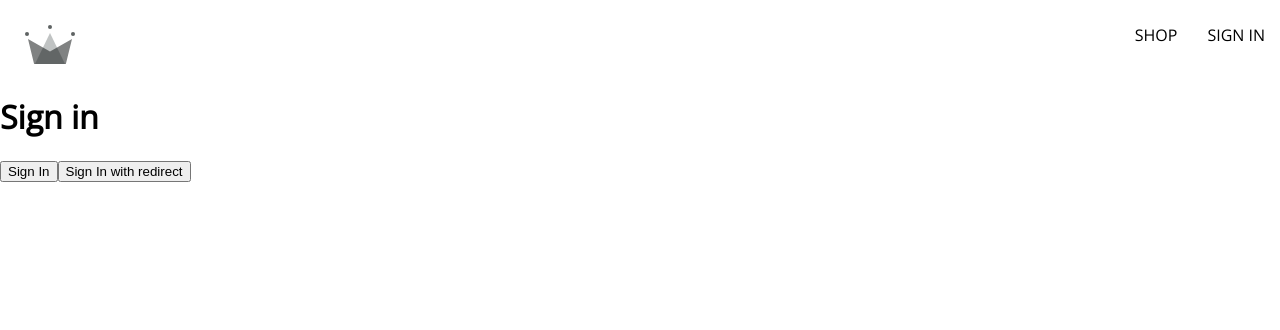
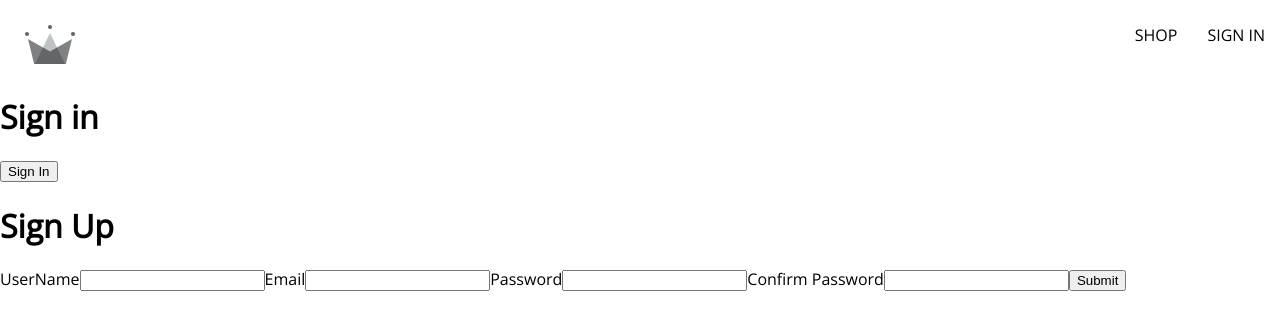
Before and after one commit to AnasBaqai/style-scape, a React (Create React App) app: page /sign-in in a window 1280 px wide. Shown: the top 330 px of the page. Built offline with nearby package versions, Linux system fonts and the light colour scheme.

Commit message:
customEmail user setup

```diff
--- /dev/null
+++ b/src/Components/SignUp-Form/SignUpForm.Component.jsx
@@ -0,0 +1,48 @@
+import { useState } from "react"
+
+import { createAuthUserWithEmailandPassword,createUserDocument } from "../../utils/FireBase/firebase.utils";
+
+const defaultFormFields= {
+    displayName: "",
+    email: "",
+    password: "",
+    confirmPassword: "",
+}
+
+const SignUpForm = () => {
+    const [formFields,setFormFields]= useState(defaultFormFields);
+    const {displayName,email,password,confirmPassword}= formFields;
+
+
+    const onChangeHandler= (event)=>{
+        const {name,value}= event.target;
+        setFormFields({...formFields,[name]:value});
+    }
+    const onSubmitHandler = async(event)=>{
+        event.preventDefault();
+        if(password === confirmPassword){
+            const {user} = await createAuthUserWithEmailandPassword(email,password);
+            const userDocRef = createUserDocument(user);
+        }
+    }
+    return (
+        <div>
+            <h1>Sign Up</h1>
+            <form onSubmit={onSubmitHandler}>
+                <label>UserName</label>
+                <input type="text" required name="displayName" value={displayName} onChange={onChangeHandler} />
+                <label>Email</label>
+                <input type="Email" required name="email" value={email}  onChange={onChangeHandler}/>
+                <label>Password</label>
+                <input type="password" required name="password" value={password} onChange={onChangeHandler} />
+                <label>Confirm Password</label>
+                <input type="password" required name="confirmPassword" value={confirmPassword} onChange={onChangeHandler} />
+                <button>Submit</button>
+            </form>
+
+        </div>
+    )
+}
+
+
+export default SignUpForm
--- a/src/Components/sign-in/Sign-in.jsx
+++ b/src/Components/sign-in/Sign-in.jsx
@@ -1,19 +1,6 @@
-import { useEffect } from "react"
-import { signInWithGooglePopUp, createUserDocument, signInWithGoogleRedirect, auth } from "../../utils/FireBase/firebase.utils"
-
-import { getRedirectResult } from "firebase/auth"
-
+import { signInWithGooglePopUp, createUserDocument } from "../../utils/FireBase/firebase.utils"
+import SignUpForm from "../SignUp-Form/SignUpForm.Component"
 const Signin = () => {
-
-    useEffect(() => {
-        const getRes = async () => {
-            const response = await getRedirectResult(auth);
-            if (response) {
-                const userDocRef = createUserDocument(response.user);
-            }
-        }
-        getRes();
-        }, [])
     const signInHandler = async () => {
         try {
             const { user } = await signInWithGooglePopUp()
@@ -27,7 +14,7 @@ const Signin = () => {
         <div>
             <h1>Sign in</h1>
             <button onClick={signInHandler} >Sign In</button>
-            <button onClick={signInWithGoogleRedirect} >Sign In with redirect</button>
+            <SignUpForm/>
         </div>
     )
 }
--- a/src/utils/FireBase/firebase.utils.js
+++ b/src/utils/FireBase/firebase.utils.js
@@ -1,6 +1,6 @@
 // Import the functions you need from the SDKs you need
 import { initializeApp } from "firebase/app";
-import { getAuth, signInWithRedirect, signInWithPopup, GoogleAuthProvider } from "firebase/auth";
+import { getAuth, signInWithRedirect, signInWithPopup, GoogleAuthProvider,createUserWithEmailAndPassword } from "firebase/auth";
 import { getFirestore, doc, getDoc, setDoc } from "firebase/firestore"
 // TODO: Add SDKs for Firebase products that you want to use
 // https://firebase.google.com/docs/web/setup#available-libraries
@@ -31,6 +31,7 @@ export const signInWithGoogleRedirect = () => signInWithRedirect(auth, provider)
 export const db = getFirestore();
 
 export const createUserDocument = async (user) => {
+   if(!user) return;
    const userDocRef = doc(db, "users", user.uid);
    const userSnapShot = await getDoc(userDocRef);
    const { displayName, email } = user
@@ -47,7 +48,11 @@ export const createUserDocument = async (user) => {
    }
 
 
-   return userDocRef
+   return userDocRef;
+}
 
+export const createAuthUserWithEmailandPassword = async (email,password)=>{
+   if(!email || !password) return
 
+   return await createUserWithEmailAndPassword(auth,email,password);
 }
```
